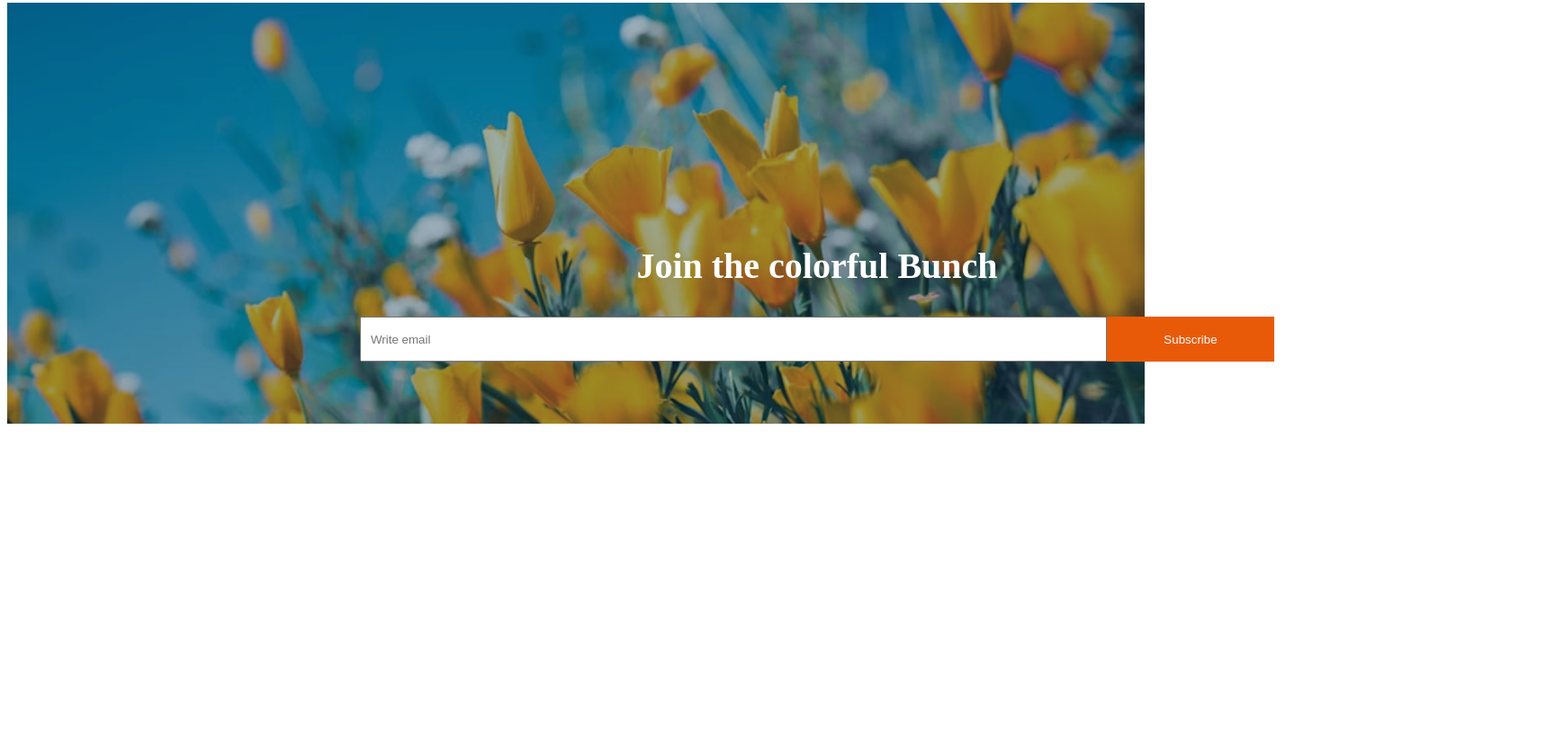
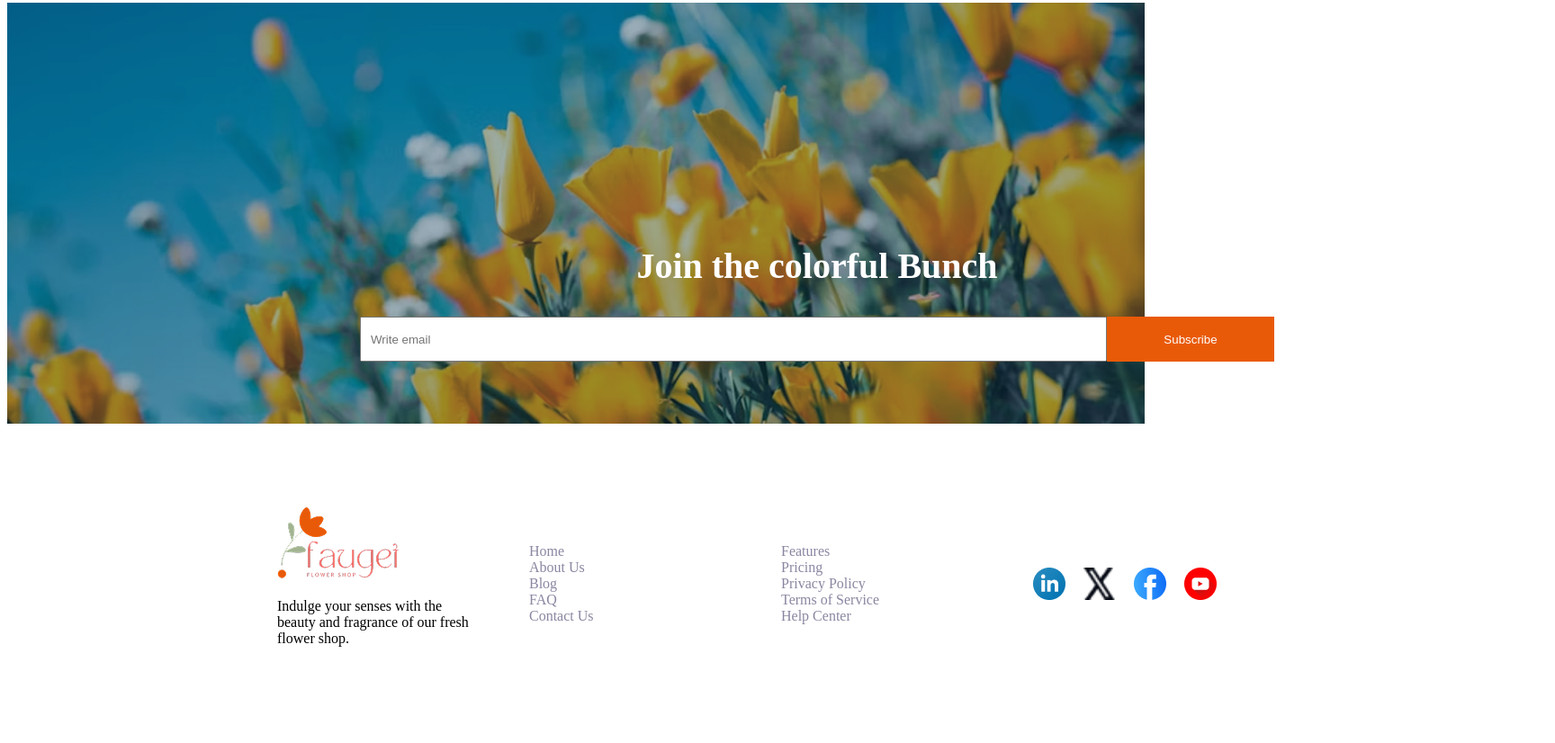
Before and after one commit to a-h-taju/Responsive-Flowers-website, a plain HTML site: page index.html in a window 1280 px wide. Shown: the part 3061-3887 px from the top of the page at 90% size, 1728 px wide, since content can reach past the window. Before the commit the page ends 3544 px from the top, so only its background shows below. Drawn offline with Linux system fonts and the light colour scheme.

Commit message:
Final Submit

```diff
--- a/index.html
+++ b/index.html
@@ -125,7 +125,8 @@
             <div class="txt-align">
                 <h1 class="txt-size"><span class="title">Latest</span> Deals</h1>
                 <p class="sub-title">Indulge your senses with the beauty and fragrance of our fresh flower shop. From
-                    <br>classic roses to exotic blooms, we offer a wide variety of fresh.</p>
+                    <br>classic roses to exotic blooms, we offer a wide variety of fresh.
+                </p>
             </div>
             <div class="container-4-image">
                 <div class="gap-image">
@@ -157,10 +158,36 @@
                 </div>
             </div>
         </section>
-
     </main>
     <footer>
+        <div class="container-6">
+            <div>
+                <img src="assets/logo.png" alt="">
+                <p>Indulge your senses with the <br> beauty and fragrance of our fresh <br> flower shop. </p>
+            </div>
 
+            <div>
+                <div><a class="txt-decoration" href=" "><span class="sub-title">Home</span> </a></div>
+                <div><a class="txt-decoration" href=" "><span class="sub-title">About Us</span></a></div>
+                <div><a class="txt-decoration" href=" "><span class="sub-title">Blog</span></a></div>
+                <div><a class="txt-decoration" href=" "><span class="sub-title">FAQ</span></a></div>
+                <div><a class="txt-decoration" href=" "><span class="sub-title">Contact Us</span></a></div>
+            </div>
+
+            <div>
+                <div><a class="txt-decoration" href=" "><span class="sub-title">Features</span> </a></div>
+                <div><a class="txt-decoration" href=" "><span class="sub-title">Pricing</span></a></div>
+                <div><a class="txt-decoration" href=" "><span class="sub-title">Privacy Policy</span></a></div>
+                <div><a class="txt-decoration" href=" "><span class="sub-title">Terms of Service</span></a></div>
+                <div><a class="txt-decoration" href=" "><span class="sub-title">Help Center</span></a></div>
+            </div>
+            <div class="logo-flex logo-image">
+                <img src="assets/icon-linkedin.png" alt="">
+                <img src="assets/icon-twitter.png" alt="">
+                <img src="assets/icon-facebook.png" alt="">
+                <img src="assets/icon-youtube.png" alt="">
+            </div>
+        </div>
     </footer>
 </body>
 
--- a/styles/portfolio.css
+++ b/styles/portfolio.css
@@ -189,8 +189,29 @@
     width: 100%;
 }
 
+/* container-6 */
+.container-6 {
+    display: grid;
+    grid-template-columns: repeat(4, 1fr);
+    width: 1120px;
+    height: 248px;
+    padding: 50px 300px;
+    align-items: center;
+}
 
+.logo-flex {
+    display: flex;
+    gap: 20px;
+}
 
+.logo-image img {
+    width: 36px;
+    height: 36px;
+}
+
+.txt-decoration {
+    text-decoration: none;
+}
 
 
 
@@ -309,4 +330,16 @@
         width: 120px;
         height: 30px;
     }
+
+    /* container-6 */
+    .container-6 {
+        position: absolute;
+        top: 5200px;
+        left: 60px;
+        grid-template-columns: none;
+        width: 120px;
+        height: 248px;
+        padding: 0px;
+        gap: 20px;
+    }
 }
```
